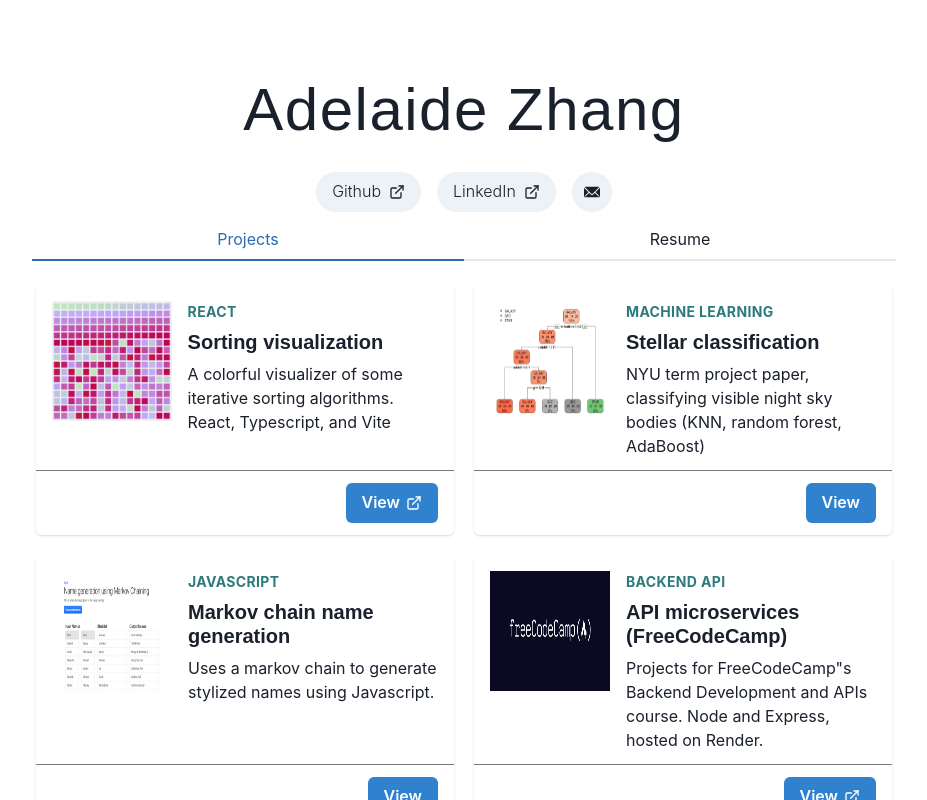
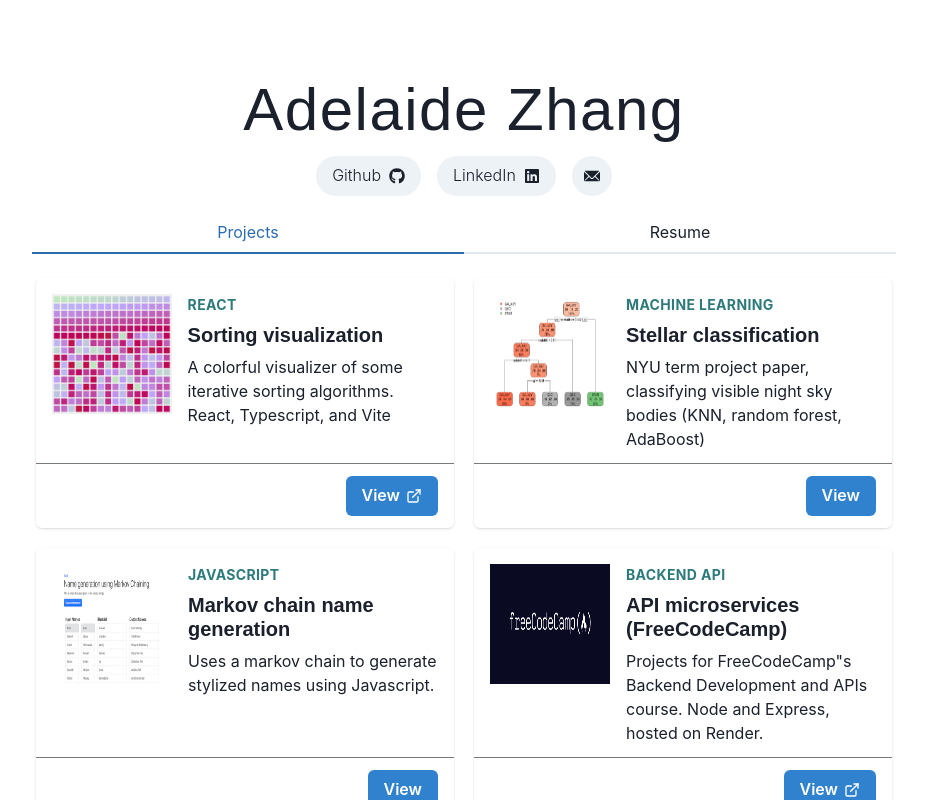
Before and after one commit to adelaidemz/adelaidemz.github.io, a React (Vite) app: page / in a window 1280 px wide. Shown: the whole page, without its empty margins (176-1103 px from the left). Built offline with nearby package versions, Linux system fonts and the light colour scheme; a web font is replaced by a local one.

Commit message:
adjust link buttons, add react-icons

```diff
--- a/package.json
+++ b/package.json
@@ -27,6 +27,7 @@
     "paper": "^0.12.17",
     "react": "^18.2.0",
     "react-dom": "^18.2.0",
+    "react-icons": "^5.0.1",
     "two.js": "^0.8.12"
   }
 }
--- a/src/Home.jsx
+++ b/src/Home.jsx
@@ -5,9 +5,10 @@ import Markov from "./components/markov.jsx";
 import Stellar from "./components/stellar.jsx";
 
 import { useState } from 'react';
-import { Button, Box, Container, Heading, IconButton, SimpleGrid, Stack,
+import { Button, ButtonGroup, Box, Container, Heading, IconButton, SimpleGrid,
 Tabs, TabList, TabPanels, Tab, TabPanel, useColorModeValue, Collapse, Slide, useDisclosure } from '@chakra-ui/react';
-import { EmailIcon, ExternalLinkIcon } from '@chakra-ui/icons';
+import { EmailIcon } from '@chakra-ui/icons';
+import {FaGithub, FaLinkedin} from 'react-icons/fa';
 
 
 const componentPages = {
@@ -26,10 +27,9 @@ export default function Home() {
             pt={isOpen ? 20 : 5}
             centerContent
         >
+            <Box display="flex" flexDirection="column" w="100%" alignItems={isOpen ? "center" : "end"}>
                 <Heading
                     size={isOpen ? "3xl" : "lg"}
-                alignSelf={isOpen ? "" : "end"}
-                mb={2}
                     fontFamily={"Aquawax Pro Trial, sans-serif"}
                     fontWeight="semiBold"
                     letterSpacing="wide"
@@ -38,25 +38,38 @@ export default function Home() {
                 // >ADELAIDE ZHANG</Heading>
                 >Adelaide Zhang</Heading>
 
-            <Collapse in={isOpen} startingHeight={10} animateOpacity >
-                <Stack direction="row" spacing={4} py={6}>
+                <ButtonGroup
+                    size={isOpen ? "md" : "sm"}
+                    spacing={isOpen ? 4 : 2}
+                    py={isOpen ? 4 : 0}
+                    sx={{ "transitionProperty": "all", "transitionTimingFunction": "cubic-bezier(0.4, 0, 0.2, 1)",
+                        "transitionDuration": "300ms"}}
+                >
                     <Button as="a"
                         fontWeight='light'
                         borderRadius={50}
                         href="https://github.com/adelaidemz/"
+                        rightIcon={<FaGithub />}
+                        iconSpacing={isOpen ? 2 : 0}
                     >
-                        Github <ExternalLinkIcon ml={2}/>
+                        {isOpen && "Github"}
                     </Button>
                     <Button as="a"
                         fontWeight='light'
                         borderRadius={50}
                         href="https://www.linkedin.com/in/adelaide-zhang"
+                        rightIcon={<FaLinkedin />}
+                        iconSpacing={isOpen ? 2 : 0}
                     >
-                        LinkedIn <ExternalLinkIcon ml={2}/>
+                        {isOpen && "LinkedIn"}
                     </Button>
-                    <IconButton as="a" isRound icon={<EmailIcon/>} href="mailto:adelaidemzhang@gmail.com"/>
-                </Stack>
-            </Collapse>
+                    <IconButton as="a"
+                        href="mailto:adelaidemzhang@gmail.com"
+                        icon={<EmailIcon/>}
+                        isRound
+                    />
+                </ButtonGroup>
+            </Box>
 
             <Box overflowY="scroll" h="100%" w="100%" position="relative">
                 <Slide in={isOpen} direction="left" style={{position: "absolute"}}>
```
Also changed, not shown: 1 other file (tests, documents, lock files or other folders). Lines whose indentation alone changed are shown as unchanged.
